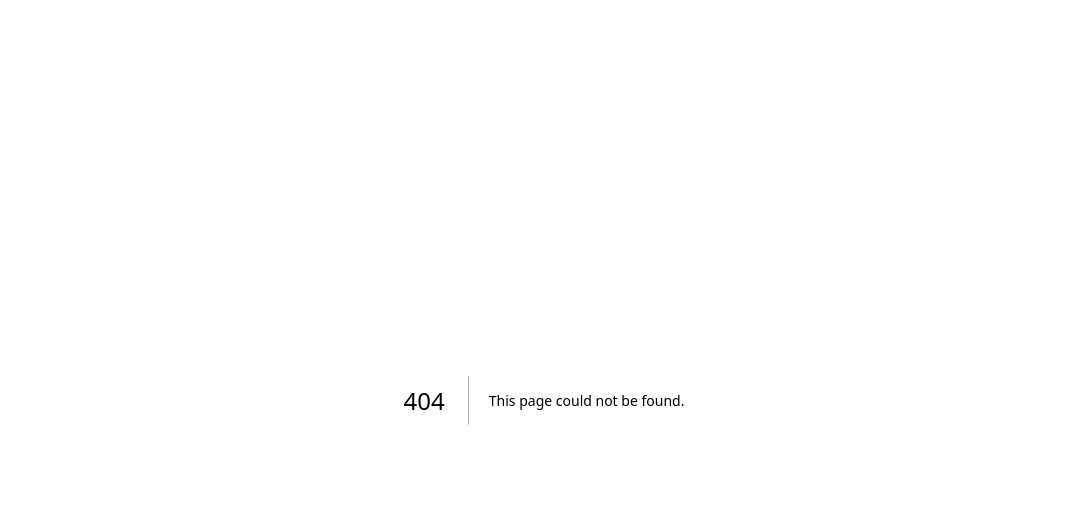
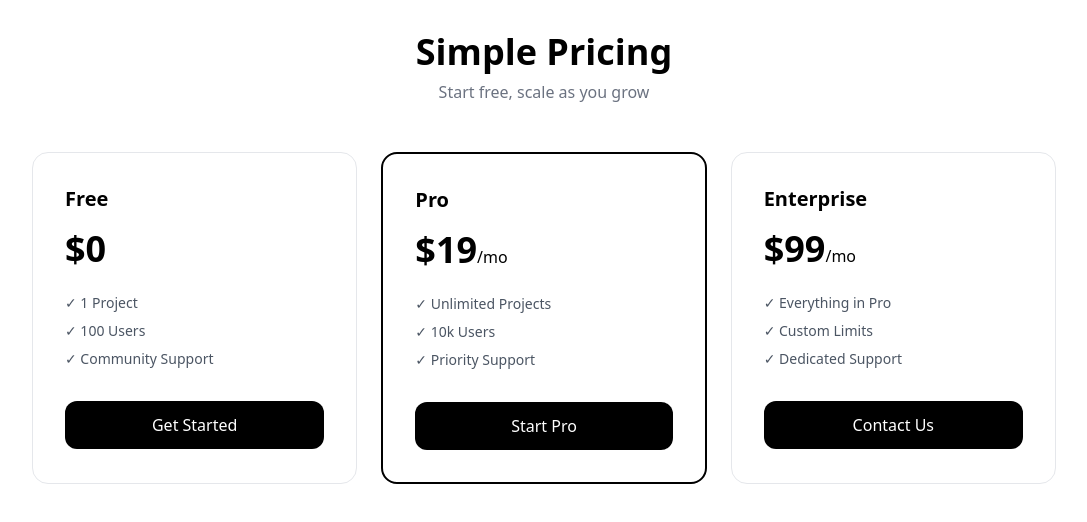
Before and after one commit to Ravs10/saas-starter-kit, a Next.js app: page /pricing in a window 1280 px wide. Before the commit this address had no page. Shown: the top 522 px of the page, without its empty margins (96-1183 px from the left). Built offline with nearby package versions, Linux system fonts and the light colour scheme.

Commit message:
Create Pricing component with pricing plans

```diff
--- /dev/null
+++ b/app/pricing/page.tsx
@@ -0,0 +1,45 @@
+export default function Pricing() {
+  return (
+    <div className="min-h-screen bg-white p-8">
+      <div className="max-w-5xl mx-auto">
+        <h1 className="text-4xl font-bold text-center mb-2">Simple Pricing</h1>
+        <p className="text-center text-gray-500 mb-12">Start free, scale as you grow</p>
+
+        <div className="grid md:grid-cols-3 gap-6">
+          <div className="border rounded-2xl p-8">
+            <h3 className="font-bold text-xl">Free</h3>
+            <p className="text-4xl font-bold mt-4">$0</p>
+            <ul className="mt-6 space-y-2 text-sm text-gray-600">
+              <li>✓ 1 Project</li>
+              <li>✓ 100 Users</li>
+              <li>✓ Community Support</li>
+            </ul>
+            <button className="w-full mt-8 bg-black text-white py-3 rounded-xl">Get Started</button>
+          </div>
+
+          <div className="border-2 border-black rounded-2xl p-8">
+            <h3 className="font-bold text-xl">Pro</h3>
+            <p className="text-4xl font-bold mt-4">$19<span className="text-base font-normal">/mo</span></p>
+            <ul className="mt-6 space-y-2 text-sm text-gray-600">
+              <li>✓ Unlimited Projects</li>
+              <li>✓ 10k Users</li>
+              <li>✓ Priority Support</li>
+            </ul>
+            <button className="w-full mt-8 bg-black text-white py-3 rounded-xl">Start Pro</button>
+          </div>
+
+          <div className="border rounded-2xl p-8">
+            <h3 className="font-bold text-xl">Enterprise</h3>
+            <p className="text-4xl font-bold mt-4">$99<span className="text-base font-normal">/mo</span></p>
+            <ul className="mt-6 space-y-2 text-sm text-gray-600">
+              <li>✓ Everything in Pro</li>
+              <li>✓ Custom Limits</li>
+              <li>✓ Dedicated Support</li>
+            </ul>
+            <button className="w-full mt-8 bg-black text-white py-3 rounded-xl">Contact Us</button>
+          </div>
+        </div>
+      </div>
+    </div>
+  )
+}
```
